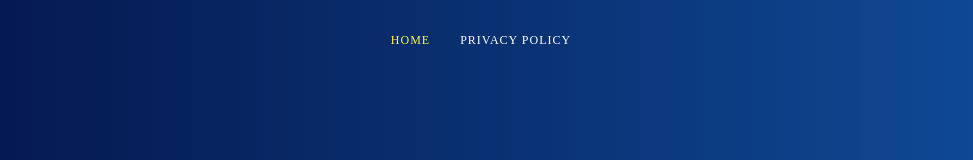
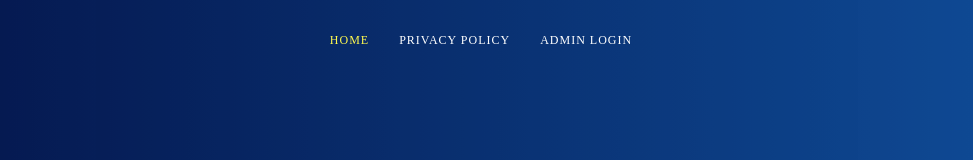
Before and after one commit to anyabohra/anyabohra.github.io, a plain HTML site: page index.html in a window 1280 px wide. Shown: the top 160 px of the page, without its empty margins (159-1132 px from the left). Drawn offline with nearby package versions, Linux system fonts and the light colour scheme; a web font is replaced by a local one.

Commit message:
add login button

```diff
--- a/index.html
+++ b/index.html
@@ -34,6 +34,7 @@
       <ul>
         <li class="active"><a href="">HOME</a></li>
         <li><a href="privacy-policy.html">PRIVACY POLICY</a></li>
+        <li><a href="https://app.ggsports.co">ADMIN LOGIN</a></li>
       </ul>
     </nav>
 
```
